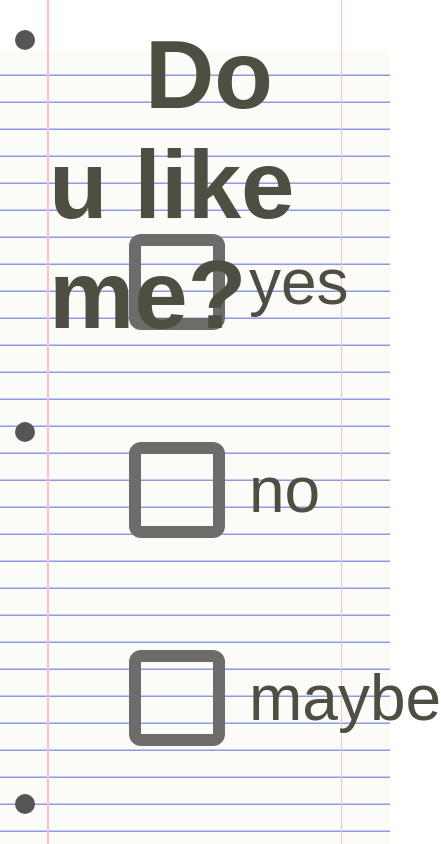
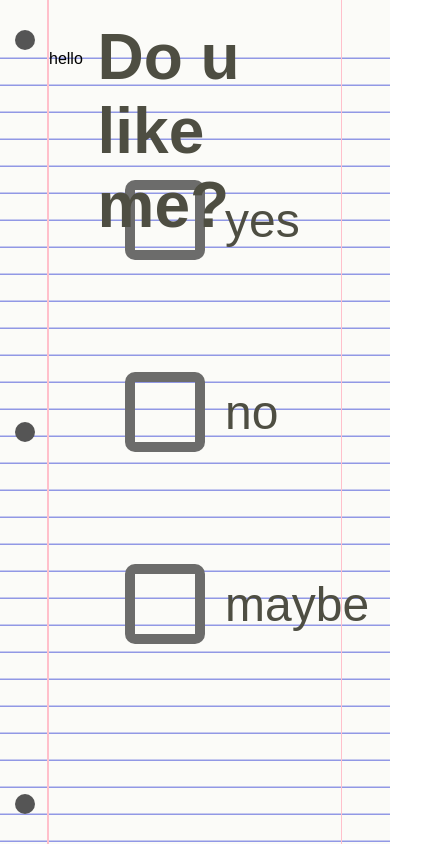
Before and after one commit to andregcab/do-you-like-me, a Next.js app: page / in a window 390 px wide. Shown: the whole page, 441 px wide, since content can reach past the window. Built offline with nearby package versions, Linux system fonts and the light colour scheme; a web font is replaced by a local one.

Commit message:
responsive styles

```diff
--- /dev/null
+++ b/src/components/LandingPage/index.tsx
@@ -0,0 +1,5 @@
+const LandingPage = () => {
+  return <div>hello</div>;
+};
+
+export default LandingPage;
--- a/src/components/Questions/index.tsx
+++ b/src/components/Questions/index.tsx
@@ -1,8 +1,15 @@
-import { PropsWithChildren } from 'react';
+import { Answers } from '@types';
+import Answer from '@components/Answer';
 import styles from '@styles/Questions.module.scss';
 
-const Questions = ({ children }: PropsWithChildren) => {
-  return <div className={styles.container}>{children}</div>;
+const Questions = () => {
+  return (
+    <div className={styles.container}>
+      <Answer title={Answers.YES} />
+      <Answer title={Answers.NO} />
+      <Answer title={Answers.MAYBE} />
+    </div>
+  );
 };
 
 export default Questions;
--- a/src/components/SendButton/index.tsx
+++ b/src/components/SendButton/index.tsx
@@ -1,5 +1,6 @@
 import Image from 'next/image';
 import PaperPlaneIcon from '@public/paper-plane-icon.png';
+import styles from '@styles/SendButton.module.scss';
 
 interface SendButtonProps {
   checked: boolean;
@@ -13,18 +14,8 @@ const SendButton = ({ checked }: SendButtonProps) => {
   };
 
   return (
-    <div
-      onClick={handleClick}
-      style={{
-        display: 'flex',
-        alignItems: 'center',
-        marginLeft: '3rem',
-        cursor: 'pointer',
-      }}
-    >
-      <span style={{ fontSize: '1.5rem', marginRight: '1rem' }}>
-        let them know
-      </span>
+    <div className={styles.container} onClick={handleClick}>
+      <span className={styles.text}>let them know</span>
       <Image
         alt="paper plane"
         src={PaperPlaneIcon}
--- a/src/pages/index.tsx
+++ b/src/pages/index.tsx
@@ -1,8 +1,7 @@
 import Head from 'next/head';
-import { Answers } from '@types';
 import AppContextProvider from '@context';
-import Answer from '@components/Answer';
 import Page from '@components/Page';
+import LandingPage from '@components/LandingPage';
 import Questions from '@components/Questions';
 
 const Main = () => {
@@ -27,11 +26,8 @@ const Main = () => {
       <main>
         <AppContextProvider>
           <Page>
-            <Questions>
-              <Answer title={Answers.YES} />
-              <Answer title={Answers.NO} />
-              <Answer title={Answers.MAYBE} />
-            </Questions>
+            <LandingPage />
+            <Questions />
           </Page>
         </AppContextProvider>
       </main>
--- a/src/styles/Answer.module.scss
+++ b/src/styles/Answer.module.scss
@@ -10,3 +10,18 @@
   font-size: 4rem;
   color: $pencil-color;
 }
+
+@media (max-width: 768px) {
+  .label {
+    font-size: 3rem;
+  }
+}
+
+@media only screen and (max-device-width: 480px) {
+  .wrapper {
+    margin: 2rem 0;
+  }
+  .label {
+    font-size: 1.5rem;
+  }
+}
--- a/src/styles/Checkbox.module.scss
+++ b/src/styles/Checkbox.module.scss
@@ -18,9 +18,9 @@
 .tick {
   position: relative;
   right: calc($checkbox-size * -0.5);
-  top: calc($checkbox-size * -0.25);
-  width: calc($checkbox-size * 0.25);
-  height: calc($checkbox-size * 0.75);
+  top: calc($checkbox-size * -0.35);
+  width: calc($checkbox-size * 0.4);
+  height: calc($checkbox-size);
   border-right: calc($checkbox-size * 0.25) solid $tick-color;
   border-bottom: calc($checkbox-size * 0.25) solid $tick-color;
   -webkit-transform: rotate(45deg) scale(0);
@@ -120,3 +120,43 @@
     tranform: scale(1);
   }
 }
+
+@media (max-width: 768px) {
+  .label {
+    margin: 0 calc($checkbox-size-md * 0.25);
+    width: $checkbox-size-md;
+    height: $checkbox-size-md;
+    border: calc($checkbox-size-md * 0.125) solid $checkbox-color;
+  }
+  .tick {
+    right: calc($checkbox-size * -0.4);
+    top: calc($checkbox-size * -0.25);
+    width: calc($checkbox-size * 0.35);
+    height: calc($checkbox-size * 0.8);
+  }
+}
+
+@media only screen and (max-device-width: 480px) {
+  .label {
+    margin: 0 calc($checkbox-size-sm * 0.25);
+    width: $checkbox-size-sm;
+    height: $checkbox-size-sm;
+    border: calc($checkbox-size-sm * 0.125) solid $checkbox-color;
+  }
+  .tick {
+    right: calc($checkbox-size * -0.25);
+    top: calc($checkbox-size * -0.3);
+    width: calc($checkbox-size * 0.15);
+    height: calc($checkbox-size * 0.75);
+    &::before {
+      left: calc($checkbox-size * -0.125);
+      bottom: calc($checkbox-size * -0.25);
+      border: calc($checkbox-size * 0.125) solid $tick-color;
+    }
+    &::after {
+      right: calc($checkbox-size * -0.25);
+      top: calc($checkbox-size * -0.125);
+      border: calc($checkbox-size * 0.125) solid $tick-color;
+    }
+  }
+}
--- a/src/styles/Page.module.scss
+++ b/src/styles/Page.module.scss
@@ -4,19 +4,18 @@
 .page {
   width: 100vw;
   height: 100vh;
-  background-color: white;
+  background-color: $background-color;
   background: repeating-linear-gradient(
-    #fbfbf8,
-    #fbfbf8 25px,
+    $background-color,
+    $background-color 25px,
     #9198e5 26px,
     #9198e5 27px
   );
-  background-position-y: 49px;
+  background-position-y: 5px;
 }
 .page header {
-  // display: flex;
-  // align-items: flex-start;
-  background-color: white;
+  padding-left: 25%;
+  background-color: $background-color;
   height: 50px;
 }
 .page_title {
@@ -24,7 +23,6 @@
   top: 20px;
   font-size: 6rem;
   font-weight: bold;
-  padding-left: 6rem;
   color: $pencil-color;
 }
 .margin {
@@ -61,3 +59,30 @@
 .third_hole {
   bottom: 30px;
 }
+
+@media (max-width: 768px) {
+  .page_title {
+    font-size: 4rem;
+  }
+}
+
+@media only screen and (max-device-width: 480px) {
+  .page header {
+    padding-left: 20%;
+  }
+  .page_title {
+    font-size: 3rem;
+  }
+}
+
+@media only screen and (max-device-width: 380px) {
+  .page_title {
+    font-size: 2.5rem;
+  }
+}
+
+@media only screen and (max-device-width: 325px) {
+  .page_title {
+    font-size: 2rem;
+  }
+}
--- a/src/styles/Questions.module.scss
+++ b/src/styles/Questions.module.scss
@@ -4,4 +4,18 @@
   justify-content: center;
   flex-direction: column;
   margin-top: 8rem;
+  margin-left: 12%;
 }
+
+@media (max-width: 768px) {
+  .container {
+    margin-top: 3.5rem;
+    margin-left: 10%;
+  }
+}
+
+@media only screen and (max-device-width: 480px) {
+  .container {
+    margin: 1rem 0;
+  }
+}
--- /dev/null
+++ b/src/styles/SendButton.module.scss
@@ -0,0 +1,20 @@
+.container {
+  display: flex;
+  align-items: center;
+  margin-left: 3rem;
+  cursor: pointer;
+}
+.text {
+  font-size: 2rem;
+  margin-right: 1rem;
+}
+
+@media only screen and (max-device-width: 480px) {
+  .container {
+    margin-left: 1.5rem;
+  }
+  .text {
+    font-size: 1.2rem;
+    margin-right: 0.5rem;
+  }
+}
--- a/src/styles/_variables.scss
+++ b/src/styles/_variables.scss
@@ -1,6 +1,9 @@
+$background-color: #fbfbf8;
 $bg-color: #ffa69e;
 $pencil-color: #4e4e42;
 $checkbox-color: #6c6c6b;
 $checkbox-size: 6rem;
+$checkbox-size-md: 5rem;
+$checkbox-size-sm: 3rem;
 $hover-color: #a0ccac;
 $tick-color: #3ced89;
```
